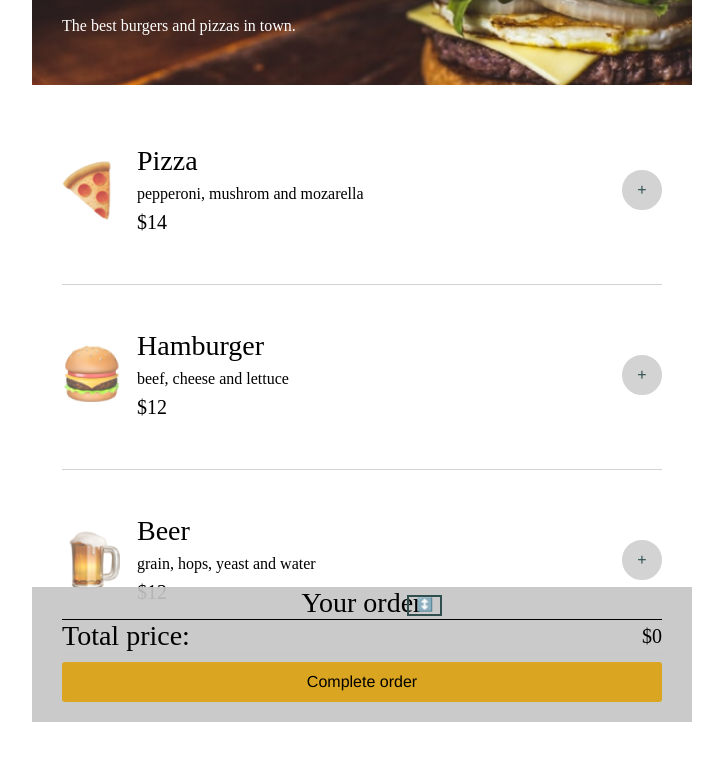
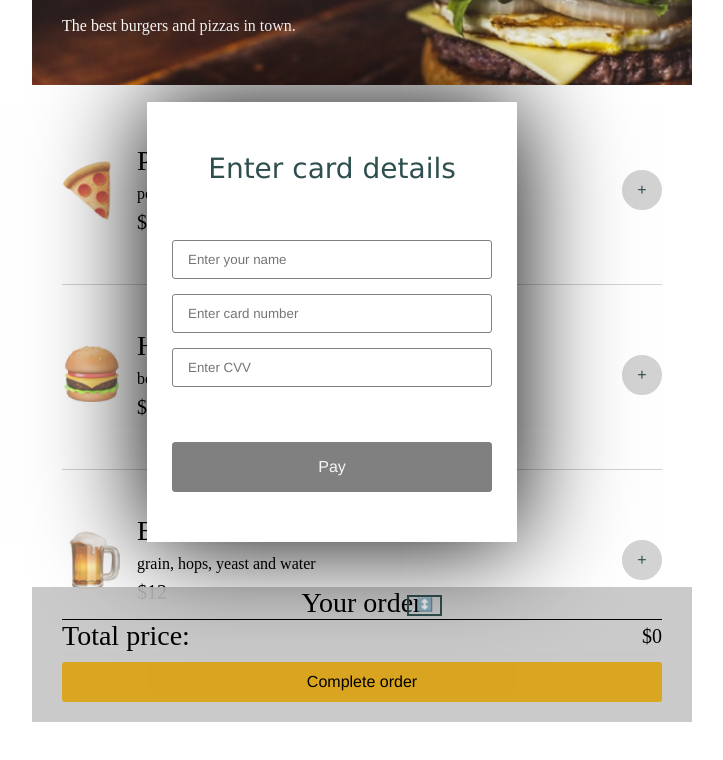
Before and after one commit to munergenis/scrimba-m5-restaurant-order, a plain HTML site: page index.html in a window 1280 px wide. Both pictures are taken after a click on the button "Complete order". Shown: the part 78-838 px from the top of the page, without its empty margins (308-1031 px from the left). Drawn offline with Linux system fonts and the light colour scheme; a web font is replaced by a local one.

Commit message:
implemented pay modal and completed status

```diff
--- a/css/style.css
+++ b/css/style.css
@@ -99,6 +99,27 @@ button {
   transition: none;
 }
 
+.pay-btn {
+  padding-block: 15px;
+  font-size: 16px;
+  border: 1.5px solid gray;
+  border-radius: 3px;
+  background-color: gray;
+  color: whitesmoke;
+  transition: all ease 0.15s;
+}
+
+.pay-btn:hover {
+  background-color: lightgray;
+  color: darkslategray;
+}
+
+.pay-btn:active {
+  background-color: whitesmoke;
+  color: darkslategray;
+  transition: none;
+}
+
 /*____ Layout ____*/
 .body-container {
   max-width: 600px;
@@ -183,6 +204,53 @@ header {
   border-top: 1px solid black;
 }
 
+.modal {
+  background-color: white;
+  width: 320px;
+  height: 340px;
+  position: fixed;
+  inset: 0;
+  margin: auto;
+  padding: 50px 25px;
+  box-shadow: 0 0 100px black;
+  display: flex;
+  flex-direction: column;
+  justify-content: space-between;
+  align-items: stretch;
+  gap: 15px;
+  text-align: center;
+}
+
+.modal-h2 {
+  font-family: Verdana, Geneva, Tahoma, sans-serif;
+  color: darkslategray;
+}
+
+.modal-inputs {
+  display: flex;
+  flex-direction: column;
+  gap: 15px;
+}
+
+.modal-inputs > input {
+  height: 35px;
+  padding-inline: 15px;
+  border: 1.5px solid gray;
+  border-radius: 3px;
+  font-family: "Franklin Gothic Medium", "Arial Narrow", Arial, sans-serif;
+}
+
+.completed-container {
+  text-align: center;
+  background-color: lightgoldenrodyellow;
+  padding-block: 20px;
+  margin-top: 25px;
+}
+
+.completed-p {
+  font-size: 22px;
+}
+
 /*____ Utility ____*/
 .hidden {
   display: none;
--- a/index.html
+++ b/index.html
@@ -14,6 +14,7 @@
     <!-- Css -->
     <link rel="stylesheet" href="./css/style.css" />
   </head>
+
   <body>
     <div class="body-container">
       <header class="container">
@@ -21,28 +22,18 @@
         <p class="header-text">The best burgers and pizzas in town.</p>
       </header>
 
-      <main>
-        <section class="articles container" id="articles"></section>
+      <main id="main">
+        <section class="articles container" id="articles">
+          <!-- Product Menu -->
+        </section>
+
         <section class="order container">
           <h2>Your order</h2>
           <button class="order-visibility-btn" id="order-visibility-btn">
             ↕️
           </button>
           <div class="products-order" id="products-order">
-            <!-- <div class="product-order">
-              <h2 class="product-order-title">Pizza</h2>
-              <button class="remove-btn" data-remove="product-uuid">
-                remove
-              </button>
-              <p class="price">$14</p>
-            </div>
-            <div class="product-order">
-              <h2 class="product-order-title">Beer</h2>
-              <button class="remove-btn" data-remove="product-uuid">
-                remove
-              </button>
-              <p class="price">$12</p>
-            </div> -->
+            <!-- Order Products -->
           </div>
           <div class="total-price">
             <h2 class="total-price-title">Total price:</h2>
@@ -53,6 +44,27 @@
           </button>
         </section>
       </main>
+      <div class="modal hidden" id="modal">
+        <h2 class="modal-h2">Enter card details</h2>
+        <div class="modal-inputs">
+          <input
+            type="text"
+            name=""
+            id=""
+            placeholder="Enter your name"
+            required
+          />
+          <input
+            type="text"
+            name=""
+            id=""
+            placeholder="Enter card number"
+            required
+          />
+          <input type="text" name="" id="" placeholder="Enter CVV" required />
+        </div>
+        <button class="pay-btn" id="pay-btn">Pay</button>
+      </div>
     </div>
     <script type="module" src="./js/script.js"></script>
   </body>
--- a/js/script.js
+++ b/js/script.js
@@ -15,6 +15,10 @@ document.addEventListener("click", (e) => {
     toggleOrderVisibility()
   } else if (e.target.dataset.remove) {
     handleRemoveClick(e.target.dataset.remove)
+  } else if (e.target.id === "complete-order-btn") {
+    checkoutOrder()
+  } else if (e.target.id === "pay-btn") {
+    completeOrder()
   }
 })
 
@@ -99,8 +103,25 @@ function handleRemoveClick(productIndex) {
   renderTotalPrice()
 }
 
+function checkoutOrder() {
+  showPayModal()
+}
+
+function completeOrder() {
+  document.querySelector("#main").innerHTML = `
+    <div class="container completed-container">
+      <p class="completed-p">Thank you! Your order is on the way!</p>
+    </div>
+  `
+  document.querySelector("#modal").classList.add("hidden")
+}
+
 function toggleOrderVisibility() {
   document.querySelector("#products-order").classList.toggle("hidden")
+}
+
+function showPayModal() {
+  document.querySelector("#modal").classList.remove("hidden")
 }
 
 function formatIngredientsList(ingredientsArr) {
```
